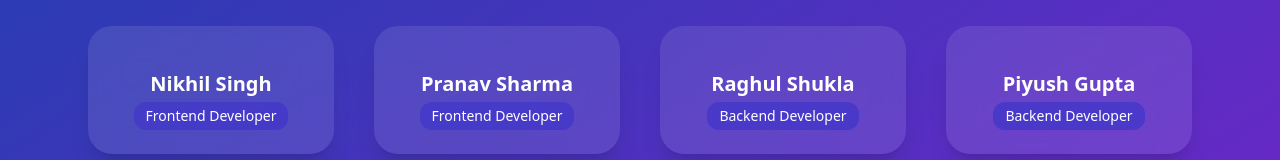
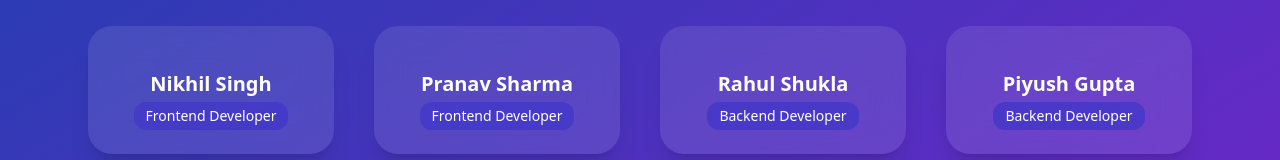
Before and after one commit to Lalit899/DanMitra, a Next.js app: page /pages/Team in a window 1280 px wide. Shown: the part 234-394 px from the top of the page. Built offline with nearby package versions, Linux system fonts and the light colour scheme.

Commit message:
temp commit

```diff
--- a/app/pages/Team/page.jsx
+++ b/app/pages/Team/page.jsx
@@ -42,7 +42,7 @@ const teamMembers = [
     image: p,
   },
   {
-    name: "Raghul Shukla",
+    name: "Rahul Shukla",
     role: "Backend Developer",
     image: s,
   },
```
